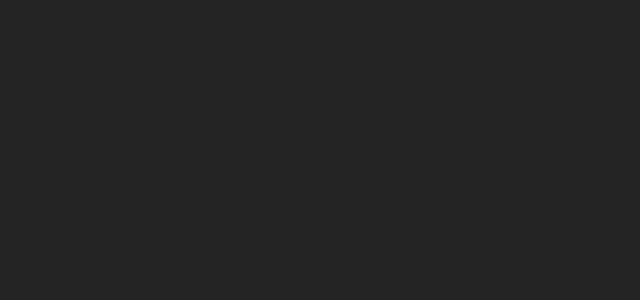
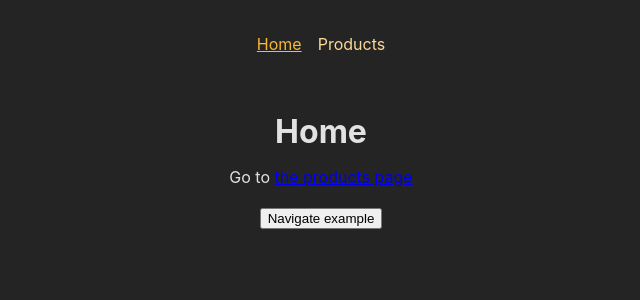
Before and after one commit to CarlosTeixeiraCIANDT/react-course, a React (Create React App) app: page / in a window 1280 px wide. Shown: the top 300 px of the page, without its empty margins (319-959 px from the left). Built offline with nearby package versions, Linux system fonts and the light colour scheme.

Commit message:
14 Multi pages basic finished

```diff
--- a/package.json
+++ b/package.json
@@ -12,6 +12,7 @@
     "@types/react-dom": "^18.2.4",
     "react": "^18.2.0",
     "react-dom": "^18.2.0",
+    "react-router-dom": "^6.13.0",
     "react-scripts": "5.0.1",
     "typescript": "^4.9.5",
     "web-vitals": "^2.1.4"
--- a/src/App.tsx
+++ b/src/App.tsx
@@ -1,5 +1,48 @@
-function App() {
-    return <></>;
-}
+import {
+    createBrowserRouter,
+    createRoutesFromElements,
+    Route,
+    RouterProvider,
+} from "react-router-dom";
+import { HomePage } from "./pages/Home/Home";
+import { ProductsPage } from "./pages/Products/Products";
+import { DefaultLayout } from "./pages/Layout/Default";
+import { ErrorPage } from "./pages/Error/Error";
+import { ProductDetailPage } from "./pages/Products/ProductDetail/ProductDetail";
+
+/**
+ * Jsx way of adding routes
+ */
+// const routeDefinitions = createRoutesFromElements(
+//     <Route>
+//         <Route path="/" element={<HomePage />} />
+//         <Route path="/products" element={<ProductsPage />} />
+//     </Route>
+// );
+//
+// const router = createBrowserRouter(routeDefinitions);
+
+const router = createBrowserRouter([
+    {
+        path: "/",
+        element: <DefaultLayout />,
+        errorElement: <ErrorPage />,
+        children: [
+            { index: true, element: <HomePage /> },
+            {
+                path: "products",
+                element: <ProductsPage />,
+            },
+            {
+                path: "products/:productId",
+                element: <ProductDetailPage />,
+            },
+        ],
+    },
+]);
+
+const App = () => {
+    return <RouterProvider router={router} />;
+};
 
 export { App };
--- /dev/null
+++ b/src/components/MainNav/MainNav.module.css
@@ -0,0 +1,23 @@
+.header {
+    max-width: 60rem;
+    margin: auto;
+    padding: 2rem;
+    display: flex;
+    justify-content: center;
+}
+
+.list {
+    display: flex;
+    gap: 1rem;
+}
+
+.list a {
+    text-decoration: none;
+    color: var(--color-primary-400);
+}
+
+.list a:hover,
+.list a.active {
+    color: var(--color-primary-800);
+    text-decoration: underline;
+}
--- /dev/null
+++ b/src/components/MainNav/MainNav.tsx
@@ -0,0 +1,37 @@
+import { Link, NavLink } from "react-router-dom";
+
+import styles from "./MainNav.module.css";
+
+const MainNav = () => {
+    return (
+        <header className={styles.header}>
+            <nav>
+                <ul className={styles.list}>
+                    <li>
+                        <NavLink
+                            className={({ isActive }) =>
+                                isActive ? styles.active : undefined
+                            }
+                            end
+                            to="/"
+                        >
+                            Home
+                        </NavLink>
+                    </li>
+                    <li>
+                        <NavLink
+                            className={({ isActive }) =>
+                                isActive ? styles.active : undefined
+                            }
+                            to="/products"
+                        >
+                            Products
+                        </NavLink>
+                    </li>
+                </ul>
+            </nav>
+        </header>
+    );
+};
+
+export { MainNav };
--- /dev/null
+++ b/src/components/index.ts
@@ -0,0 +1,3 @@
+import { MainNav } from "./MainNav/MainNav";
+
+export { MainNav };
--- a/src/index.css
+++ b/src/index.css
@@ -48,3 +48,8 @@
     margin: 0;
     padding: 0;
 }
+
+main {
+    margin: 2rem auto;
+    text-align: center;
+}
--- /dev/null
+++ b/src/pages/Error/Error.tsx
@@ -0,0 +1,14 @@
+import { MainNav } from "../../components";
+
+const ErrorPage = () => {
+    return (
+        <>
+            <MainNav />
+            <main>
+                <h1>Error page</h1>
+            </main>
+        </>
+    );
+};
+
+export { ErrorPage };
--- /dev/null
+++ b/src/pages/Home/Home.tsx
@@ -0,0 +1,24 @@
+import { Link, useNavigate } from "react-router-dom";
+
+const HomePage = () => {
+    const navigate = useNavigate();
+
+    const navigateHandler = () => {
+        navigate("/products");
+    };
+
+    return (
+        <>
+            <h1>Home</h1>
+            <p>
+                {/* Go to <a href="/products">the products page</a> */}
+                Go to <Link to="/products">the products page</Link>
+            </p>
+            <p>
+                <button onClick={navigateHandler}>Navigate example</button>
+            </p>
+        </>
+    );
+};
+
+export { HomePage };
--- /dev/null
+++ b/src/pages/Layout/Default.tsx
@@ -0,0 +1,15 @@
+import { Outlet } from "react-router-dom";
+import { MainNav } from "../../components";
+
+const DefaultLayout = () => {
+    return (
+        <>
+            <MainNav></MainNav>
+            <main>
+                <Outlet />
+            </main>
+        </>
+    );
+};
+
+export { DefaultLayout };
--- /dev/null
+++ b/src/pages/Products/ProductDetail/ProductDetail.tsx
@@ -0,0 +1,17 @@
+import { Link, useParams } from "react-router-dom";
+
+const ProductDetailPage = () => {
+    const params = useParams();
+
+    return (
+        <>
+            <h1>Product detail</h1>
+            <p>{params.productId}</p>
+            <Link to=".." relative="path">
+                Back
+            </Link>
+        </>
+    );
+};
+
+export { ProductDetailPage };
--- /dev/null
+++ b/src/pages/Products/Products.tsx
@@ -0,0 +1,24 @@
+import { Link } from "react-router-dom";
+
+const PRODUCTS = [
+    { id: "p1", title: "Product 1" },
+    { id: "p2", title: "Product 2" },
+    { id: "p3", title: "Product 3" },
+];
+
+const ProductsPage = () => {
+    return (
+        <>
+            <h1>Products</h1>
+            <ul>
+                {PRODUCTS.map((p) => (
+                    <li key={p.id}>
+                        <Link to={`${p.id}`}>{p.title}</Link>
+                    </li>
+                ))}
+            </ul>
+        </>
+    );
+};
+
+export { ProductsPage };
```
